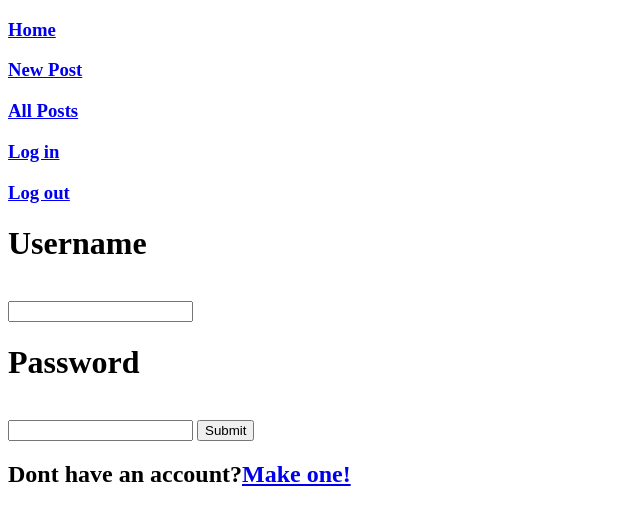
After one commit to theowinnett/blogz, a Flask app: page /login in a window 1280 px wide. The commit adds this page. Shown: the top 525 px of the page, without its empty margins (0-640 px from the left). Run offline with Flask 2, Linux system fonts and the light colour scheme.

Commit message:
Finished

```diff
--- a/main.py
+++ b/main.py
@@ -1,65 +1,140 @@
-from flask import Flask, request, redirect, render_template
+from flask import  Flask, request, redirect, render_template, session, flash
 from flask_sqlalchemy import SQLAlchemy
 
 app = Flask(__name__)
 app.config['DEBUG'] = True
-app.config['SQLALCHEMY_DATABASE_URI'] = 'mysql+pymysql://build-a-blog:deucalion@localhost:8889/build-a-blog'
+app.config['SQLALCHEMY_DATABASE_URI'] = 'mysql+pymysql://blogz:deucalion@localhost:8889/blogz'
 app.config['SQLALCHEMY_ECHO'] = True
 db = SQLAlchemy(app)
+app.secret_key = 'y33tiyghjgkcjg'
 
-# Makes my class for the database
+# How to password check?
+
+# Makes my class for the databases
 class Post(db.Model):
 
 	id = db.Column(db.Integer, primary_key=True)
 	title = db.Column(db.String(120))
 	text = db.Column(db.String(120))
+	user_id = db.Column(db.Integer, db.ForeignKey('user.id'))
 
-	def __init__(self, title, text):
+	def __init__(self, title, text, owner):
 		self.title = title
 		self.text = text
+		self.owner = owner
+													#classes (models)
+class User(db.Model):
+	id = db.Column(db.Integer, primary_key=True)
+	username = db.Column(db.String(120))
+	password = db.Column(db.String(120))
+	blogs = db.relationship('Post', backref='owner')
 
-# Home page you first load into, takes the forms from 'newpost' and adds to DB
+	def __init__(self, username, password):
+		self.username = username
+		self.password = password
+
+@app.before_request
+def require_login():
+	allowed_routes = ['login', 'signup']
+	if request.endpoint not in allowed_routes and 'username' not in session:
+		flash("Login!")
+		return redirect('/login')
+	else:
+		redirect('/')
+
+#handlers (controlers)
+
 @app.route('/', methods=['GET', 'POST'])
-def index():# for title
+def index():
+
+	owner = User.query.filter_by(username=session['username']).first()
 	if request.method == 'POST':
 		text_input = request.form['text']
 		title_input = request.form['title']
-		# DB stuff
-		title = Post(title_input,text_input)
+		# Blog stuff
+		title = Post(title_input,text_input,owner)
 		db.session.add(title)
 		db.session.commit()
-		title = Post.query.all()
-		return render_template('dashboard.html', title = title, text= title)
+		post_db = Post.query.all()
+		users = User.query.all()
+		return render_template('dashboard.html', post_db = post_db,  users = users)
 	else:
-		title = Post.query.all()
-		return render_template('dashboard.html', title = title, text = title)
+		post_db = Post.query.all()
+		users = User.query.all()
+		return render_template('dashboard.html', post_db = post_db, users = users)
 
-#renders submit page
-@app.route('/newpost', methods=["GET", "POST"])
-def submit():
-	#attempt at error, gives key error for both 'title' and 'text'
-	#============================================================
-	#if request.method == 'POST':
-	#	title_input = request.form['title']
-	#	text_input = request.form['text']
-	#	if title_input and text_input == '':
-	#		error = 'You must submit something in BOTH fields!'
-	#		return render_template('submit-page.html', error= error)
-	#else:
-	#	error = ''
-	return render_template('submit-page.html')
-	#, error= error)
+#renders individual blogs
 
-#renders each blog post (Eventually)
 @app.route('/blog', methods=["GET"])
 def display():
 	individual = request.args.get('id')
+	individual_user = request.args.get('user')
+	users = User.query.all()
 	if individual:
-		thing = Post.query.get(individual)
-		return render_template('blog.html', thing = thing)
+		post_db = Post.query.filter_by(id = individual)
+		return render_template('blog.html', post_db = post_db, users = users)
+	elif individual_user:
+		post_db = Post.query.filter_by(user_id = individual_user)
+		return render_template('blog.html', post_db = post_db, users = users)
 	else:
-		all_posts = Post.query.all()
-		return render_template('dashboard.html', title = all_posts, text = all_posts )
+		post_db = Post.query.all()
+		return render_template('blog.html', post_db = post_db, users = users)
+
+#renders submit page
+
+@app.route('/newpost', methods=["GET", "POST"])
+def submit():
+	return render_template('submit-page.html')
+
+#renders signup page (NEW HANDLERS BEGIN)
+
+@app.route('/signup', methods=["GET", "POST"])
+def signup():
+	if request.method == 'POST':
+		username = request.form['username']
+		password = request.form['password']
+		verify = request.form['verify']
+		existing_user = User.query.filter_by(username=username).first()
+		if not existing_user:
+			username = request.form['username']
+			password = request.form['password']
+			verify = request.form['verify']
+			new_user = User(username, password)
+			db.session.add(new_user)
+			db.session.commit()
+			session['username'] = username
+			return redirect('/')
+		else:
+			flash("Duplicate User", "error")
+			return render_template('signup.html')
+
+#renders login
+
+@app.route('/login', methods= ["GET", "POST"])
+def login():
+	if request.method == 'POST':
+		username = request.form['username']
+		password = request.form['password']
+		user = User.query.filter_by(username=username).first()
+		if user and user.password == password:
+			session['username'] = username
+			flash("Logged in")
+			return redirect('/')
+		else:
+			flash("User password incorrect, or user does not exist", "error")
+			return render_template('login.html')
+	else:
+		return render_template('login.html')
+
+#performs logout
+
+@app.route('/logout')
+def logout():
+	del session['username']
+	return redirect('/')
+
+
+
 
 
 if __name__ == '__main__':
--- a/templates/base.html
+++ b/templates/base.html
@@ -10,9 +10,21 @@
         }
     </style>
         <body>
-            <div class = 'redirect'>
-                <a href= '/newpost'><h3>Submit an entry</h3></a>
-                <a href= '/'><h3>Main Dash</h3></a>
+            <div >
+                <a href= '/'><h3>Home</h3></a>
+                <a href= '/newpost'><h3>New Post</h3></a>
+                <a href= '/blog'><h3>All Posts</h3></a>
+                <a href= '/login'><h3>Log in</h3></a>
+                <a href= '/logout'><h3>Log out</h3></a>
+
+                {% with messages = get_flashed_messages(with_categories=True) %}
+                <ul>
+                {% for category,message in messages %}
+                    <li class="{{category}}">{{message}}</li>
+                {% endfor %}
+                </ul>
+                {% endwith %}
+
                 {% block content %}
                 {% endblock %}
             </div>
--- /dev/null
+++ b/templates/login.html
@@ -0,0 +1,12 @@
+{% extends "base.html" %}
+
+{% block content %}
+<form action= '/login' method = 'POST'>
+    <label><h1>Username</h1></label><br>
+    <input type = 'text'  name = 'username' required/>
+    <label><h1>Password</h1></label><br>
+    <input type = 'password'  name = 'password' required/>
+    <input type = 'submit' /></form>
+<h2>Dont have an account?<a href= '/signup'>Make one!</h2></a>
+
+{% endblock %}
--- a/templates/submit-page.html
+++ b/templates/submit-page.html
@@ -6,9 +6,8 @@
         <form action = '/' method = 'POST' >
             <label><h1>Enter a title for your post</h1></label><br>
                 <input type = 'text'  name = 'title' required/>
-                {{ error }}
+
             <label><h1>Enter some text for your post</h1></label><br>
                 <input type = 'text'  name = 'text'required />
                 <input type = 'submit'/>
-                {{ error }}
 {% endblock %}
```
Also changed, not shown: templates/blog.html (+8 -3 lines), templates/dashboard.html (+4 -7 lines), templates/signup.html (added, +15 -0 lines), templates/singleUser.html (added, +8 -0 lines).
